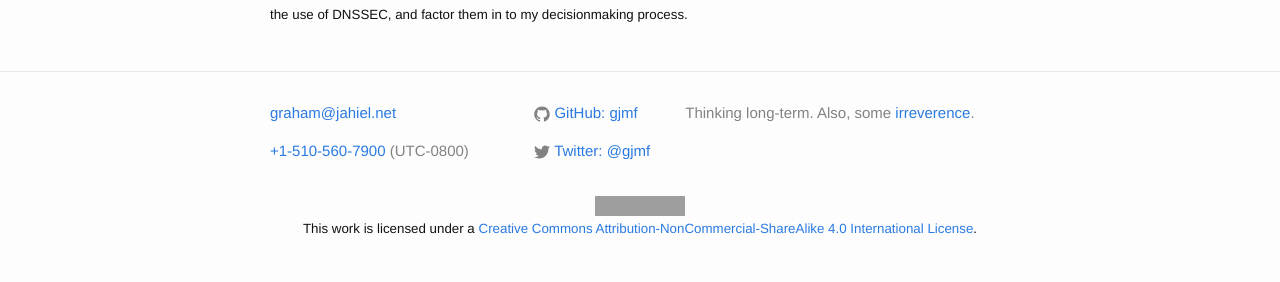
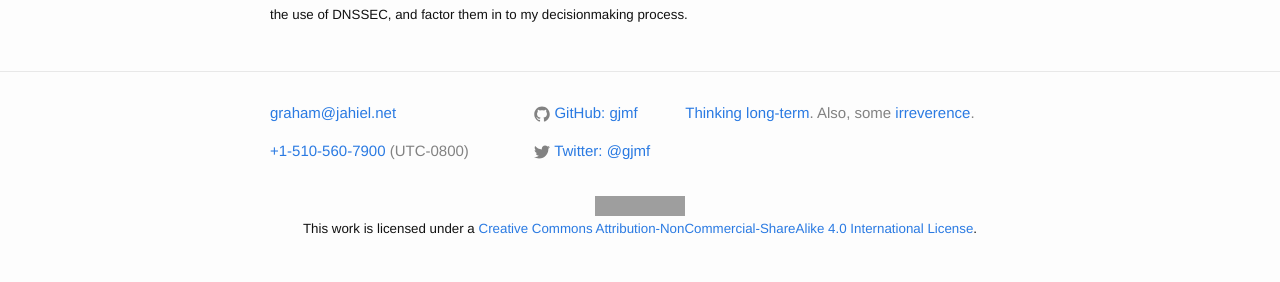
Before and after one commit to gjmf/gjmf.github.io, a Jekyll site: the page built from index.html, in a window 1280 px wide. Shown: the part 2067-2349 px from the top of the page. Built offline with Jekyll 4.4.1, drawn with Linux system fonts in a browser that asks for light colours; part of the change alters nothing that is shown; grey boxes are pictures that could not be loaded.

```diff
--- a/_config.yml
+++ b/_config.yml
@@ -3,7 +3,7 @@ title: Graham Freeman - SuperNerdDad
 email: graham@jahiel.net
 tel: +1-510-560-7900
 description: > # this means to ignore newlines until "baseurl:"
-  Thinking long-term. Also, some <a href=https://xkcd.com/288/ target=_blank>irreverence</a>.
+  <a href=https://looking-beyond-tomorrow.org/ target=_blank>Thinking long-term</a>. Also, some <a href=https://xkcd.com/288/ target=_blank>irreverence</a>.
 baseurl: "" # the subpath of your site, e.g. /blog
 url: "https://graham-freeman.info" # the base hostname & protocol for your site
 twitter_username: gjmf
```
